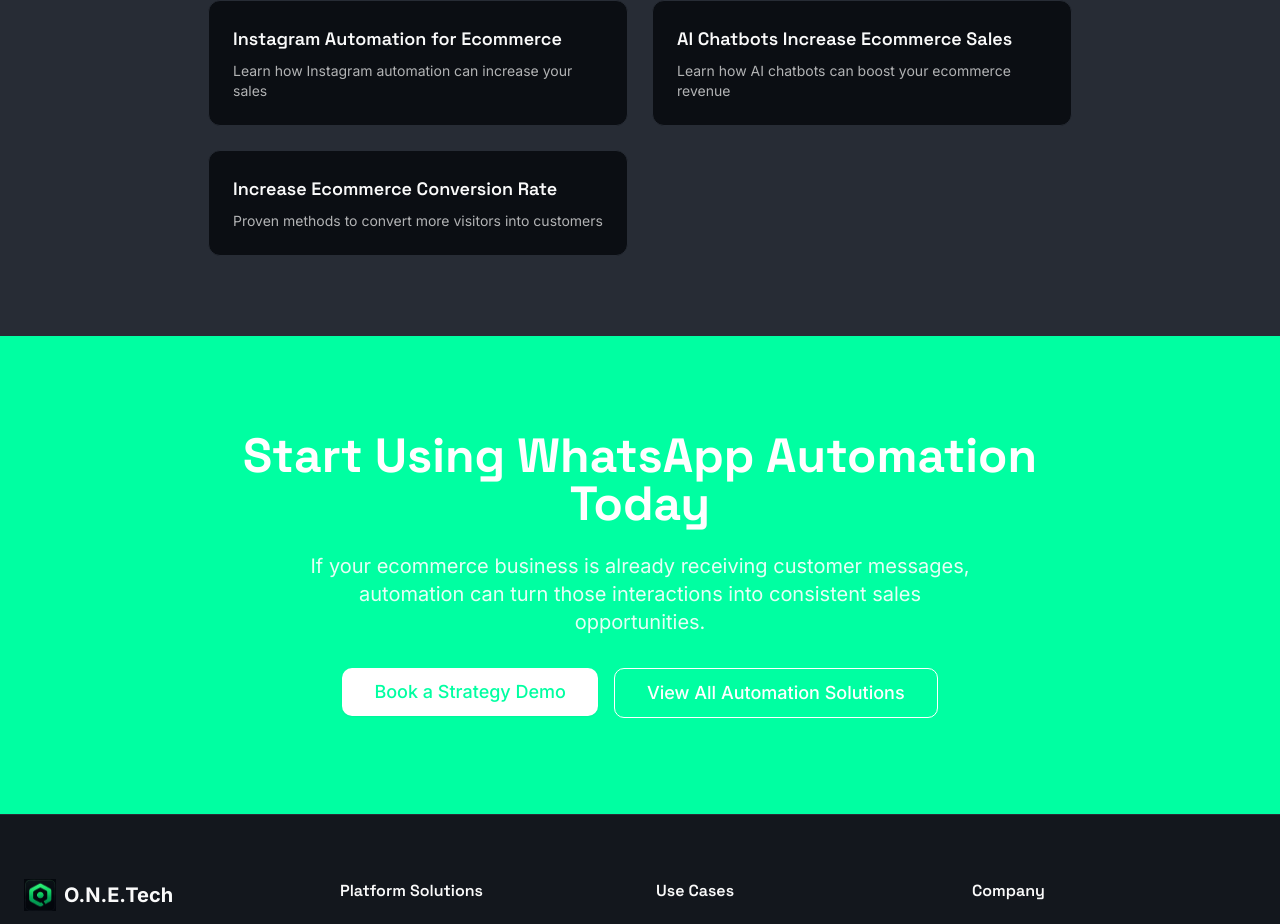
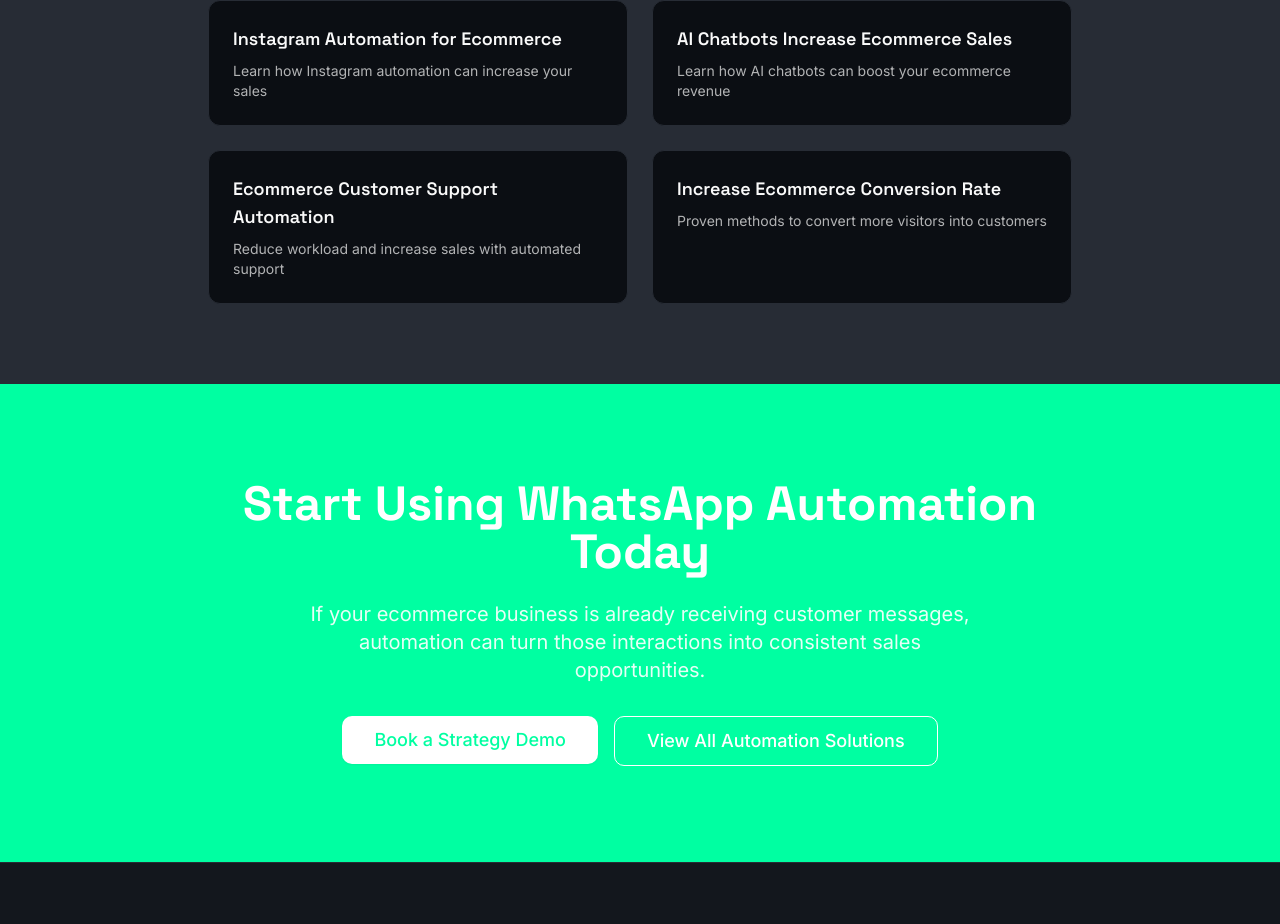
Before and after one commit to OlgaCh69/sg-5272cd82-3de7-4d08-ba7e-268ee49ebdd4-1775568117, a Next.js app: page /whatsapp-automation-ecommerce in a window 1280 px wide. Shown: the part 4863-5787 px from the top of the page. Built offline with nearby package versions, Linux system fonts and the light colour scheme.

Commit message:
feat(blog): add cross-links to blog 7

```diff
--- a/src/pages/whatsapp-automation-ecommerce.tsx
+++ b/src/pages/whatsapp-automation-ecommerce.tsx
@@ -302,6 +302,14 @@ export default function WhatsAppAutomationEcommerce() {
                   Learn how AI chatbots can boost your ecommerce revenue
                 </p>
               </Link>
+              <Link href="/ecommerce-customer-support-automation" className="group p-6 bg-background rounded-lg border border-border hover:border-primary transition-colors">
+                <h3 className="text-lg font-semibold text-foreground mb-2 group-hover:text-primary">
+                  Ecommerce Customer Support Automation
+                </h3>
+                <p className="text-sm text-foreground/70">
+                  Reduce workload and increase sales with automated support
+                </p>
+              </Link>
               <Link href="/increase-ecommerce-conversion-rate" className="group p-6 bg-background rounded-lg border border-border hover:border-primary transition-colors">
                 <h3 className="text-lg font-semibold text-foreground mb-2 group-hover:text-primary">
                   Increase Ecommerce Conversion Rate
```
